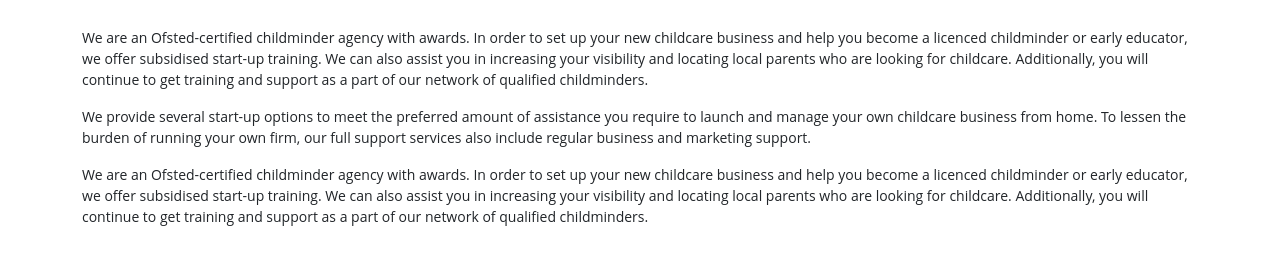
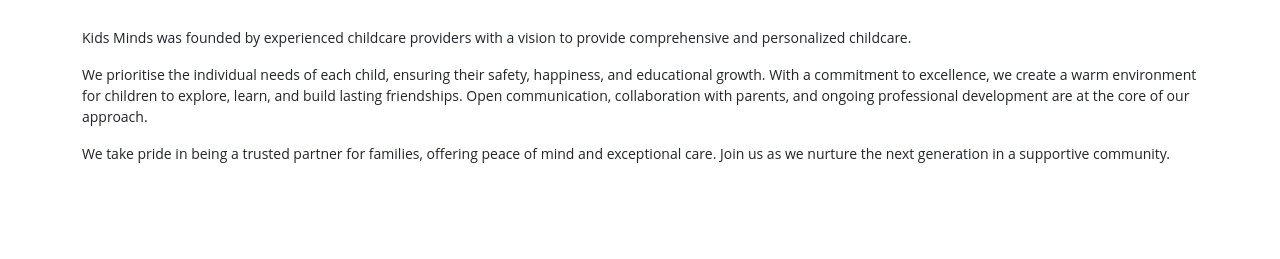
Before and after one commit to patelvibha/Kidsminds, a plain HTML site: page about-us.html in a window 1280 px wide. Shown: the part 541-800 px from the top of the page. Drawn offline with Linux system fonts and the light colour scheme.

Commit message:
Update about-us.html

```diff
--- a/about-us.html
+++ b/about-us.html
@@ -45,9 +45,9 @@
             <p>Who we are? <span>Our Story</span>
             </p>
           </div>
-          <p>We are an Ofsted-certified childminder agency with awards. In order to set up your new childcare business and help you become a licenced childminder or early educator, we offer subsidised start-up training. We can also assist you in increasing your visibility and locating local parents who are looking for childcare. Additionally, you will continue to get training and support as a part of our network of qualified childminders.</p>
-          <p>We provide several start-up options to meet the preferred amount of assistance you require to launch and manage your own childcare business from home. To lessen the burden of running your own firm, our full support services also include regular business and marketing support.</p>
-          <p>We are an Ofsted-certified childminder agency with awards. In order to set up your new childcare business and help you become a licenced childminder or early educator, we offer subsidised start-up training. We can also assist you in increasing your visibility and locating local parents who are looking for childcare. Additionally, you will continue to get training and support as a part of our network of qualified childminders.</p>
+          <p>Kids Minds was founded by experienced childcare providers with a vision to provide comprehensive and personalized childcare.</p>
+          <p>We prioritise the individual needs of each child, ensuring their safety, happiness, and educational growth. With a commitment to excellence, we create a warm environment for children to explore, learn, and build lasting friendships. Open communication, collaboration with parents, and ongoing professional development are at the core of our approach. </p>
+          <p>We take pride in being a trusted partner for families, offering peace of mind and exceptional care. Join us as we nurture the next generation in a supportive community.</p>
         </div>
       </div>
       </div>
```
